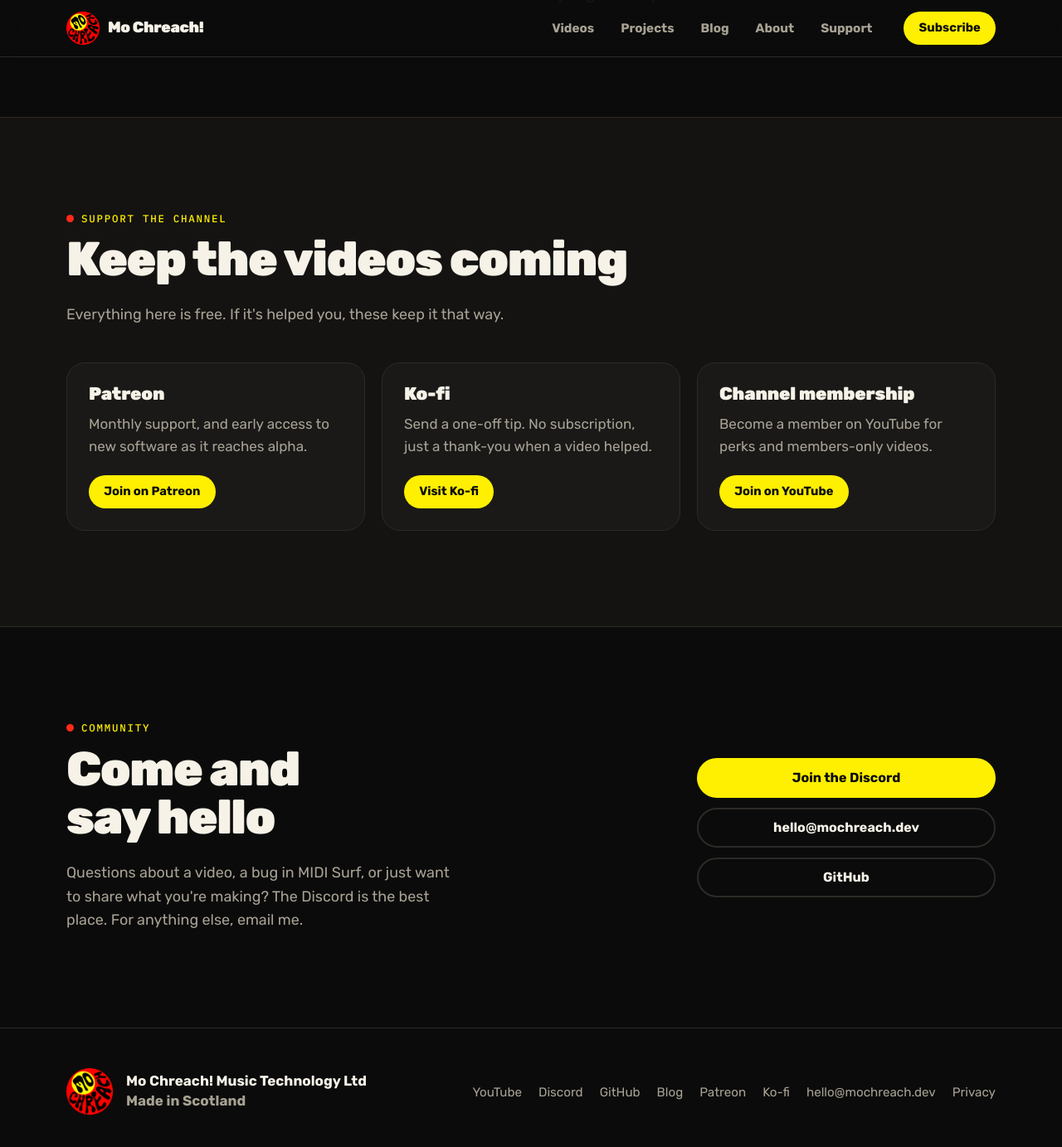
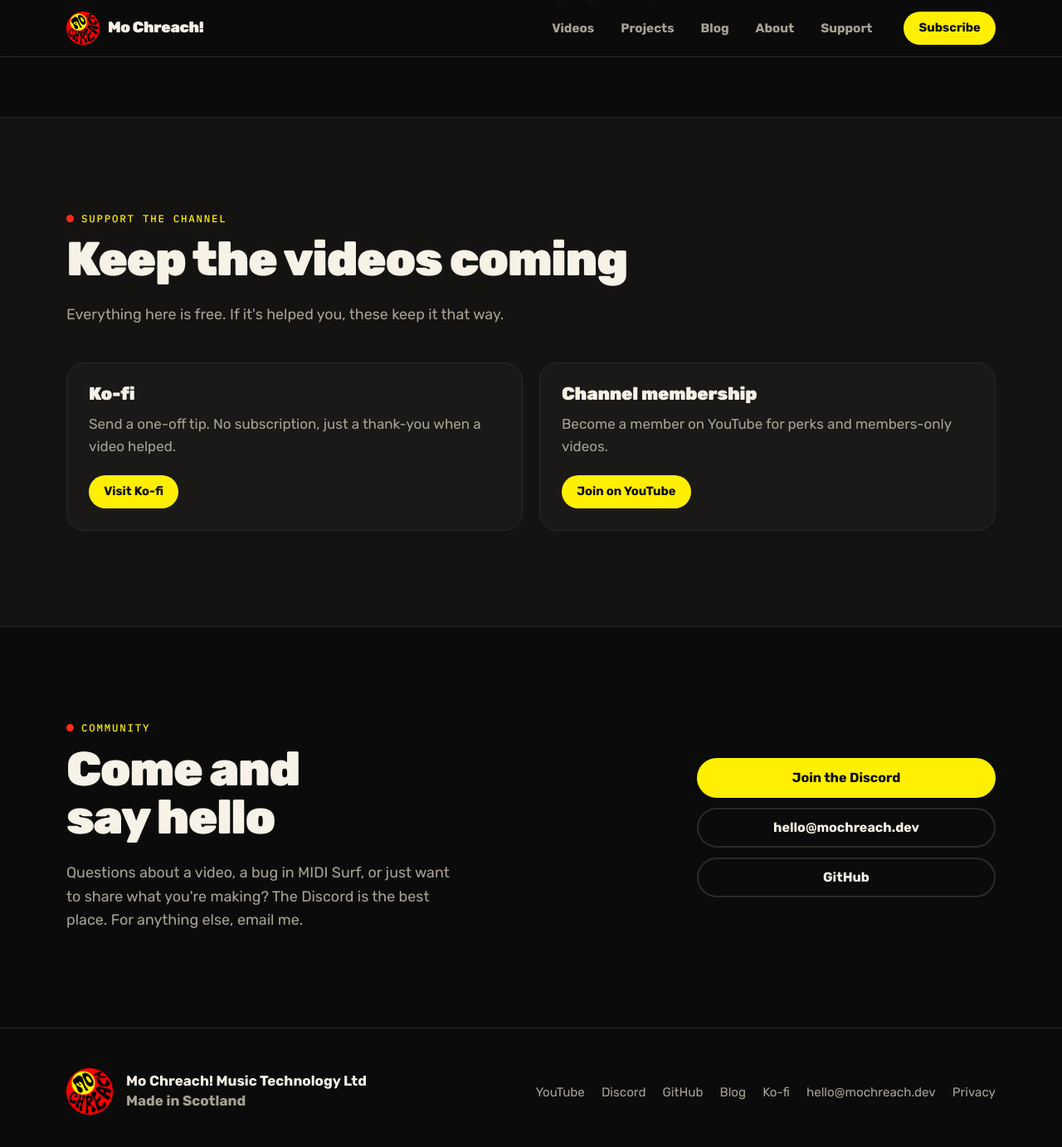
Before and after one commit to mochreach/mochreach.github.io, a Jekyll site: the page built from index.html, in a window 1280 px wide and 1400 px high, scrolled down 5663 px. Shown: the top 1383 px of the window at 83% size. Built offline with Jekyll 4.4.1, drawn with Linux system fonts in a browser that asks for light colours.

Commit message:
Remove Patreon, and keep link colour off buttons on inner pages
Co-Authored-By: Claude Opus 5.5 <noreply@anthropic.com>

```diff
--- a/_layouts/default.html
+++ b/_layouts/default.html
@@ -45,7 +45,6 @@
         <li><a href="https://discord.gg/NJbzRZav7w">Discord</a></li>
         <li><a href="https://github.com/mochreach">GitHub</a></li>
         <li><a href="/blog/">Blog</a></li>
-        <li><a href="https://www.patreon.com/mochreach">Patreon</a></li>
         <li><a href="https://ko-fi.com/mochreach">Ko-fi</a></li>
         <li><a href="mailto:hello@mochreach.dev">hello@mochreach.dev</a></li>
         <li><a href="/privacy/">Privacy</a></li>
--- a/assets/css/site.css
+++ b/assets/css/site.css
@@ -276,7 +276,7 @@ p { margin: 0 0 1em; }
 .page main h2 { font-size: 1.5rem; margin: 1.8em 0 0.5em; letter-spacing: -0.015em; }
 .page main p, .page main li { color: var(--muted); font-size: 1.08rem; }
 .page main strong { color: var(--fg); }
-.page main a { color: var(--yellow); }
+.page main a:not(.btn) { color: var(--yellow); }
 
 /* Blog */
 .post main .wrap { max-width: 900px; }
--- a/index.html
+++ b/index.html
@@ -170,11 +170,6 @@ body_class: home
     <p class="section-lede">Everything here is free. If it's helped you, these keep it that way.</p>
     <ul class="support">
       <li class="card tile">
-        <h3>Patreon</h3>
-        <p>Monthly support, and early access to new software as it reaches alpha.</p>
-        <a class="btn btn-small btn-yellow" href="https://www.patreon.com/mochreach">Join on Patreon</a>
-      </li>
-      <li class="card tile">
         <h3>Ko-fi</h3>
         <p>Send a one-off tip. No subscription, just a thank-you when a video helped.</p>
         <a class="btn btn-small btn-yellow" href="https://ko-fi.com/mochreach">Visit Ko-fi</a>
```
